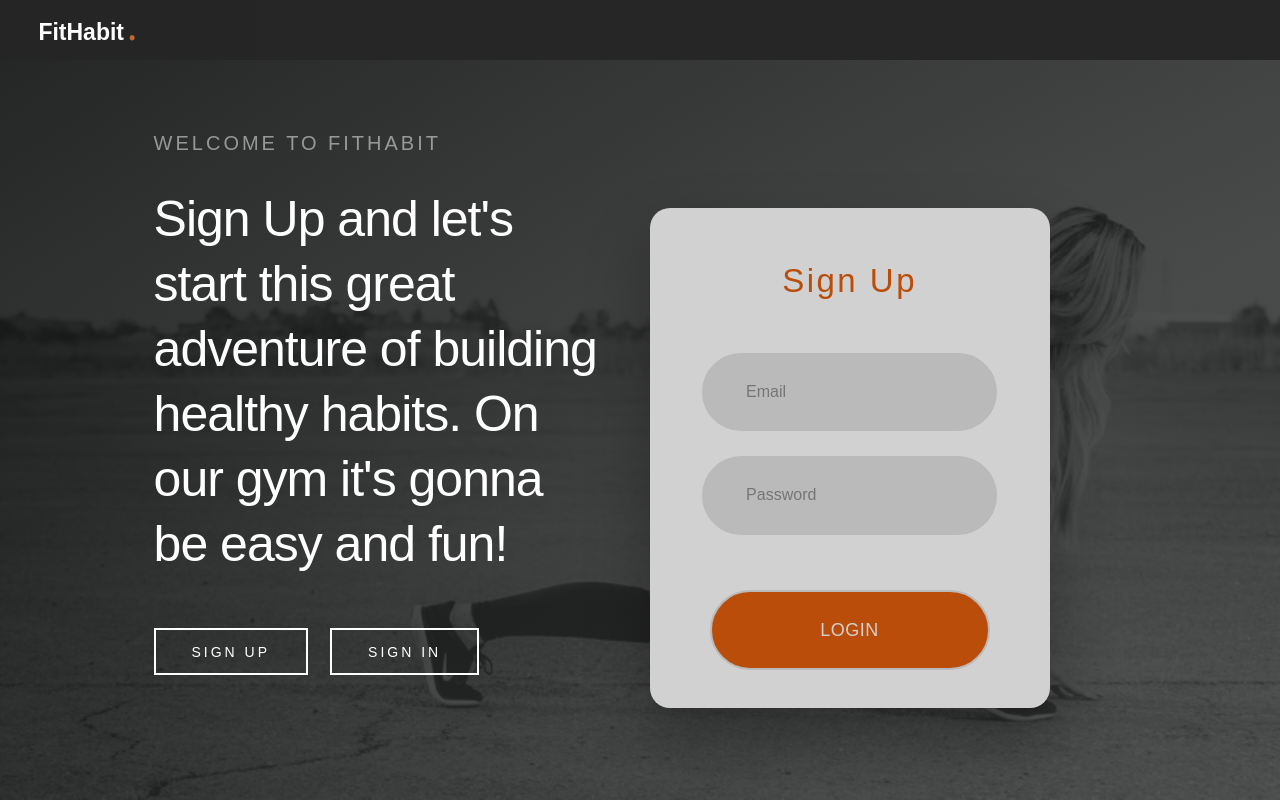
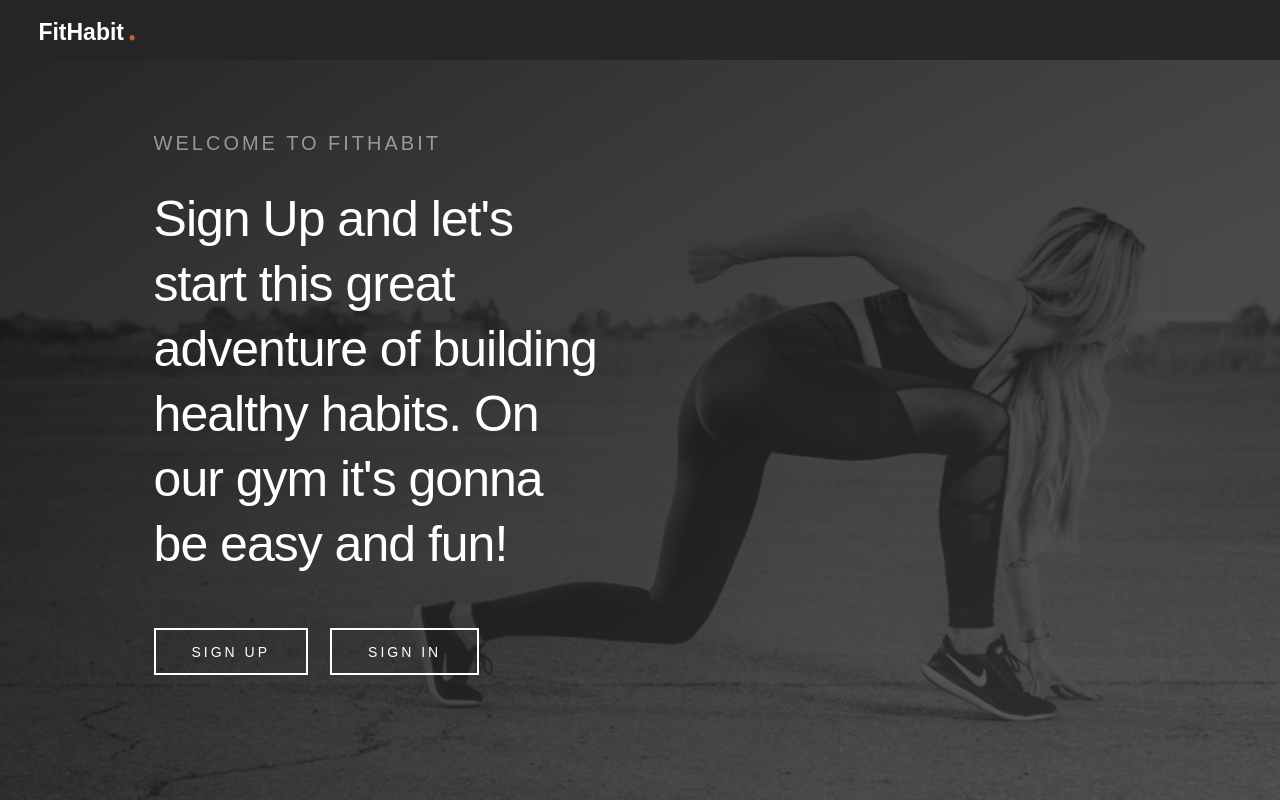
Before and after one commit to Kowal0/training-schedule-app, a React app: page / in a window 1280 px wide. Built offline with nearby package versions, Linux system fonts and the light colour scheme.

Commit message:
show and hide form

```diff
--- a/src/components/Login/components/LoginPage.js
+++ b/src/components/Login/components/LoginPage.js
@@ -1,15 +1,50 @@
-import React, {PureComponent} from 'react';
+import React, { PureComponent } from 'react';
 import LoginPageForm from './LoginPageForm';
-import PageContent from './PageContent';
+import PageContent from '../styled/PageContent';
+
 import LoginPageWrapper from '../styled/LoginPageWrapper';
+import PageMainHeading from '../styled/PageMainHeading';
+import PageSubHeading from '../styled/PageSubHeading';
+import PageHeadingButton from '../styled/PageHeadingButton';
 
 
 export class LoginPage extends PureComponent {
-    render(){
+
+    constructor(props) {
+        super(props);
+        this.state = {
+            isVisible: false
+        };
+
+
+        this.handleClick = this.handleClick.bind(this);
+    }
+
+    handleClick() {
+
+        this.setState({
+            isVisible: !this.state.isVisible
+        });
+    }
+
+    render() {
         return (
             <LoginPageWrapper>
-                <PageContent/>
-                <LoginPageForm/>
+                <PageContent>
+                    <PageSubHeading>
+                        Welcome to FitHabit
+                    </PageSubHeading>
+                    <PageMainHeading>
+                        Sign Up and let's start this great adventure of building healthy habits. On our gym it's gonna be easy and fun!
+                    </PageMainHeading>
+                    <PageHeadingButton>
+                        Sign Up
+                    </PageHeadingButton>
+                    <PageHeadingButton onClick={this.handleClick}>
+                        Sign In
+                    </PageHeadingButton>
+                </PageContent>
+                <LoginPageForm showForm={this.state.isVisible}/>
             </LoginPageWrapper>
         );
     }
--- a/src/components/Login/components/LoginPageForm.js
+++ b/src/components/Login/components/LoginPageForm.js
@@ -5,12 +5,13 @@ import LoginFormBox from '../styled/LoginFormBox';
 import LoginFormInput from '../styled/LoginFormInput';
 import LoginFormButton from '../styled/LoginFormButton';
 
-
-
-
 class LoginPageForm extends PureComponent {
     render(){
         return (
+
+            <div>
+                {
+                    this.props.showForm?
                     <LoginFormWrapper>
                         <LoginFormSignUp>
                         Sign Up
@@ -27,6 +28,10 @@ class LoginPageForm extends PureComponent {
                             </LoginFormButton>
                         </LoginFormBox>
                     </LoginFormWrapper>
+                        : ""
+                }
+            </div>
+
         );
     }
 }
--- a/src/components/Login/components/PageContent.js
+++ b/src/components/Login/components/PageContent.js
@@ -1,50 +1,58 @@
-import React, {PureComponent} from 'react';
+// import React, {PureComponent} from 'react';
 
-import PageHeadingWrapper from '../styled/PageHeadingWrapper';
-import PageMainHeading from '../styled/PageMainHeading';
-import PageSubHeading from '../styled/PageSubHeading';
-import PageHeadingButton from '../styled/PageHeadingButton';
+// import PageContent from '../styled/PageContent';
+// import PageMainHeading from '../styled/PageMainHeading';
+// import PageSubHeading from '../styled/PageSubHeading';
+// import PageHeadingButton from '../styled/PageHeadingButton';
 
-class PageHeading extends PureComponent {
-    constructor(props) {
-        super(props);
+// class PageHeading extends PureComponent {
+//     constructor(props) {
+//         super(props);
+//         this.state = {
+//             isVisible: false
+//         };
 
-        this.handleClick = this.handleClick.bind(this);
-    }
-    /* Notka dla Maldzi!
+//         this.handleClick = this.handleClick.bind(this);
+//     }
+//     /* Notka dla Maldzi!
 
-    Zeby zrobic super onClicka, trzeba wykorzystac stan. Fajnie by bylo, gdyby bylo to za pomoca Reduxa
-    (bo docelowo chcemy go uzywac), ale mozna tez skorzystac z Reactowego this.state i setState.
-    Tak czy inaczej, trzeba zrobic zmienna w stanie (np. isVisible) i dac jej domyslnie false. Ta zmienna ma byc
-    przekazywana do komponentu form jako props i ma byc warunek, ze jesli isVisible === false, to komponent jest niewidoczny,
-    jak true, to ma sie pojawiac.
+//     Zeby zrobic super onClicka, trzeba wykorzystac stan. Fajnie by bylo, gdyby bylo to za pomoca Reduxa
+//     (bo docelowo chcemy go uzywac), ale mozna tez skorzystac z Reactowego this.state i setState.
+//     Tak czy inaczej, trzeba zrobic zmienna w stanie (np. isVisible) i dac jej domyslnie false. Ta zmienna ma byc
+//     przekazywana do komponentu form jako props i ma byc warunek, ze jesli isVisible === false, to komponent jest niewidoczny,
+//     jak true, to ma sie pojawiac.
 
-    :)
+//     :)
 
-    */
+//     */
 
-    handleClick() {
-        console.log('lol')
-    }
-    render(){
-        return (
-        <PageHeadingWrapper>
-            <PageSubHeading>
-                Welcome to FitHabit
-            </PageSubHeading>
-            <PageMainHeading>
-                Sign Up and let's start this great adventure of building healthy habits. On our gym it's gonna be easy and fun!
-            </PageMainHeading>
-            <PageHeadingButton>
-                Sign Up
-            </PageHeadingButton>
-            <PageHeadingButton onClick={this.handleClick}>
-                Sign In
-            </PageHeadingButton>
-        </PageHeadingWrapper>
+//     // handleClick() {
 
-        );
-    }
-}
+//     //     this.setState({
+//     //         isVisible: !this.state.isVisible
+//     //     });
+//     //     console.log(this.state.isVisible)
+//     // }
 
-export default PageHeading;
+//     render(){
+//         return (
+//         <PageContent>
+//             <PageSubHeading>
+//                 Welcome to FitHabit
+//             </PageSubHeading>
+//             <PageMainHeading>
+//                 Sign Up and let's start this great adventure of building healthy habits. On our gym it's gonna be easy and fun!
+//             </PageMainHeading>
+//             <PageHeadingButton>
+//                 Sign Up
+//             </PageHeadingButton>
+//             <PageHeadingButton onClick={this.handleClick}>
+//                 Sign In
+//             </PageHeadingButton>
+//         </PageContent>
+
+//         );
+//     }
+// }
+
+// export default PageHeading;
--- a/src/components/Login/styled/PageHeadingWrapper.js
+++ b/src/components/Login/styled/PageContent.js
@@ -1,7 +1,7 @@
 import styled from 'styled-components';
 
 
-export const PageHeadingWrapper = styled.div`
+export const PageContent = styled.div`
     flex 0 0 35%;
     align-self: center;
     padding: 12%;
@@ -10,4 +10,4 @@ export const PageHeadingWrapper = styled.div`
     font-family: "montserrat-medium", sans-serif;
 `;
 
-export default PageHeadingWrapper;
+export default PageContent;
```
Lines whose indentation alone changed are shown as unchanged.
